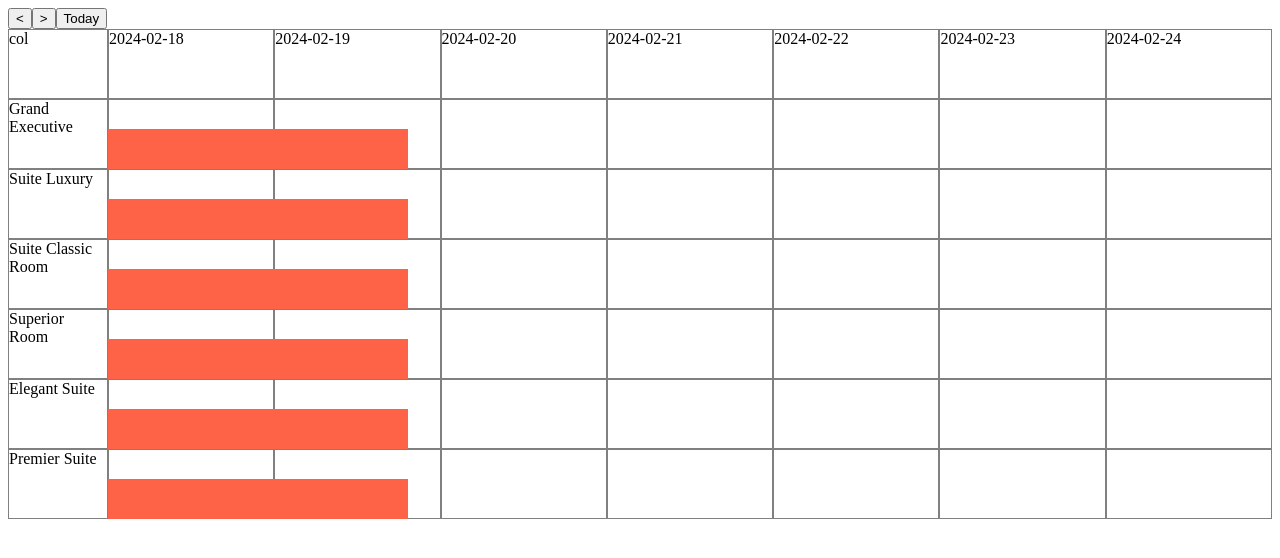
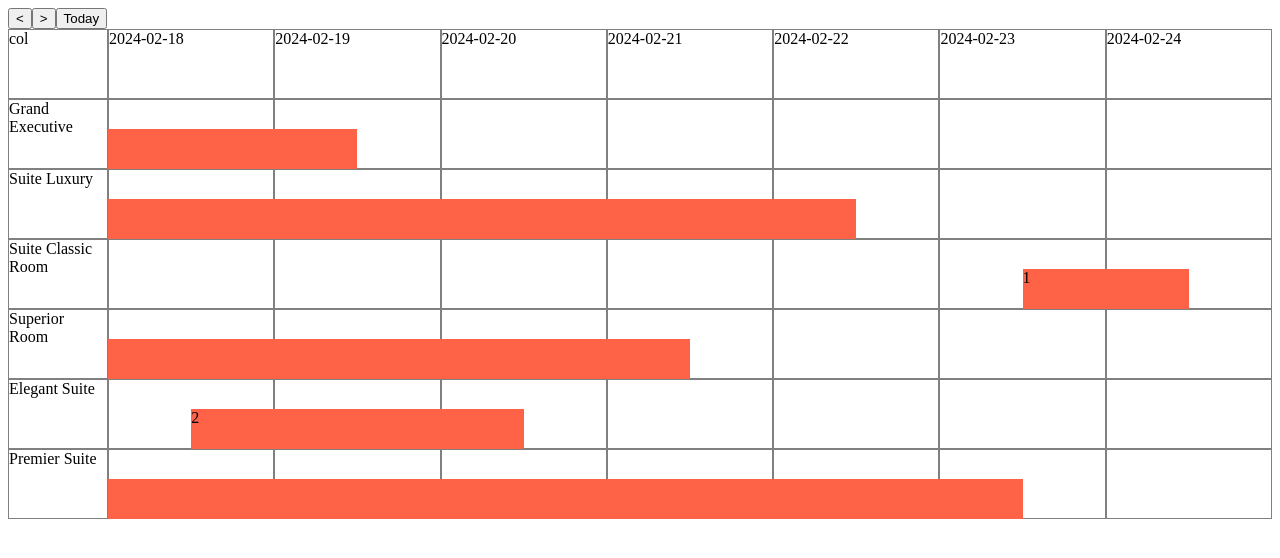
Before and after one commit to chertoha/test-vue-hotel-booking-calendar, a Vue app: page / in a window 1280 px wide. Both pictures are taken after a click on the button "Today". Shown: the top 558 px of the page. Built offline with nearby package versions, Linux system fonts and the light colour scheme.

Commit message:
feat():booking render

```diff
--- a/src/App.vue
+++ b/src/App.vue
@@ -12,6 +12,7 @@
     </div> -->
 
     <!-- {{ week }} -->
+    <!-- {{ currentWeek }} -->
     <!-- {{ bookings }} -->
     <!-- {{ this.$store.getters.getBookings }} -->
 
@@ -42,7 +43,20 @@
             :key="day"
           ></div>
 
-          <div class="book"></div>
+          <div
+            v-for="(booking, index) in getBookingsByRoom(room.id)"
+            :key="index"
+            class="book"
+            :style="{
+              width: `calc((100% / 7) * ${getDuration(booking.start, booking.end)})`,
+              left: `calc(100% / 7 * ${getOffset(
+                booking.start
+              )} + (100% / 7) * ${checkInOutTime})`,
+            }"
+          >
+            <!-- {{ getOffset(booking.start) }} -->
+            {{ getDuration(booking.start, booking.end) }}
+          </div>
         </div>
       </div>
     </div>
@@ -51,17 +65,44 @@
 
 <script>
 import NavBar from "./components/NavBar.vue";
-import { createWeekDaysList } from "./utils/calculateWeek";
+import { createWeekDaysList, dayMs } from "./utils/calculateWeek";
 import { mapActions } from "vuex";
+import { CHECK_IN_OUT_TIME } from "@/utils/config";
 
 export default {
   name: "App",
-  data: () => ({}),
+  data: () => ({
+    // booking: {
+    //   id: 976775,
+    //   name: "Zolly Feasby",
+    //   phone: "884-184-7013",
+    //   email: "zfeasby27@last.fm",
+    //   typeOfApartments: "חדר יחיד",
+    //   guestInfo: {
+    //     adults: 7,
+    //     children: 6,
+    //   },
+    //   start: "2024-02-18",
+    //   duration: 8,
+    //   timed: true,
+    //   height: 39,
+    //   type: "unavailable",
+    //   roomDetails: {
+    //     id: 4,
+    //     name: "Superior Room",
+    //   },
+    //   end: "2024-02-23",
+    // },
+  }),
   components: {
     NavBar,
   },
 
   computed: {
+    checkInOutTime() {
+      return CHECK_IN_OUT_TIME / 24;
+    },
+
     rooms() {
       return this.$store.getters.getRooms;
     },
@@ -71,14 +112,16 @@ export default {
     },
 
     bookings() {
+      // console.log(this.$store.getters.getBookings);
       return this.$store.getters.getBookings;
+    },
+
+    currentWeek() {
+      return this.$store.getters.getWeek;
     },
   },
 
   mounted() {
-    // this.$store.dispatch("fetchRooms");
-    // this.$store.dispatch("fetchWeekBookings", this.$store.getters.getWeek);
-
     this.fetchRooms();
     this.fetchWeekBookings(this.$store.getters.getWeek);
   },
@@ -88,11 +131,31 @@ export default {
   },
 
   methods: {
-    // ...mapMutations(["increaseWeek", "decreaseWeek", "setWeek"]),
     ...mapActions(["fetchRooms", "fetchWeekBookings"]),
 
     updateBookings() {
       this.$store.dispatch("fetchWeekBookings", this.$store.getters.getWeek);
+    },
+
+    getDuration(start, end) {
+      const startDateMs = new Date(start).getTime();
+      const endDateMs = new Date(end).getTime();
+
+      return (endDateMs - startDateMs) / dayMs;
+    },
+
+    getOffset(start) {
+      const startDateMs = new Date(start).getTime();
+      const offset = (startDateMs - this.currentWeek) / dayMs;
+      return offset;
+    },
+
+    getBookingsByRoom(roomId) {
+      console.log(roomId);
+
+      return this.bookings.filter(({ roomDetails }) => {
+        return roomDetails.id.toString() === roomId.toString();
+      });
     },
   },
 };
@@ -108,6 +171,7 @@ export default {
 }
 
 .grid {
+  overflow: hidden;
   position: relative;
   display: grid;
   grid-template-columns: repeat(7, 1fr);
--- a/src/components/NavBar.vue
+++ b/src/components/NavBar.vue
@@ -21,11 +21,7 @@ import { mapMutations } from "vuex";
 export default {
   name: "NavBar",
 
-  computed: {
-    // week() {
-    //   return transformMsToDate(this.$store.getters.getWeek);
-    // },
-  },
+  computed: {},
 
   mounted() {
     // this.setCurrentWeek();
--- a/src/utils/calculateWeek.js
+++ b/src/utils/calculateWeek.js
@@ -31,3 +31,11 @@ export const createWeekDaysList = startDateMs => {
     (_, i) => new Date(startDateMs + dayMs * i).toISOString().split("T")[0]
   );
 };
+
+export const createDateMs = dateString => {
+  return new Date(dateString).getTime();
+};
+
+// export const getDaysDuration = (start, end) => {
+
+// }
--- /dev/null
+++ b/src/utils/config.js
@@ -0,0 +1 @@
+export const CHECK_IN_OUT_TIME = 12;
```
